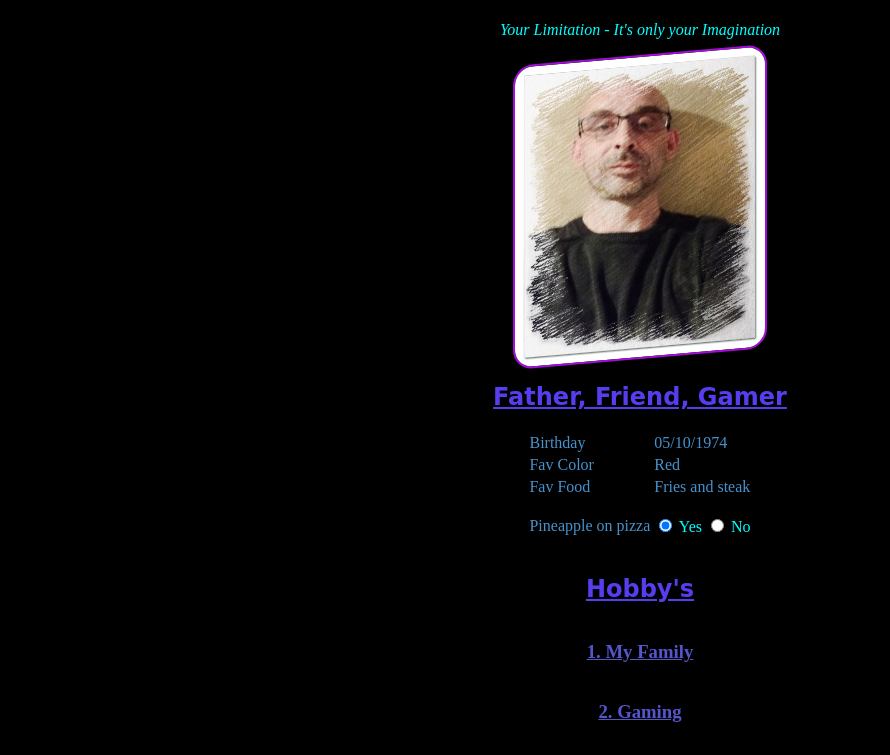
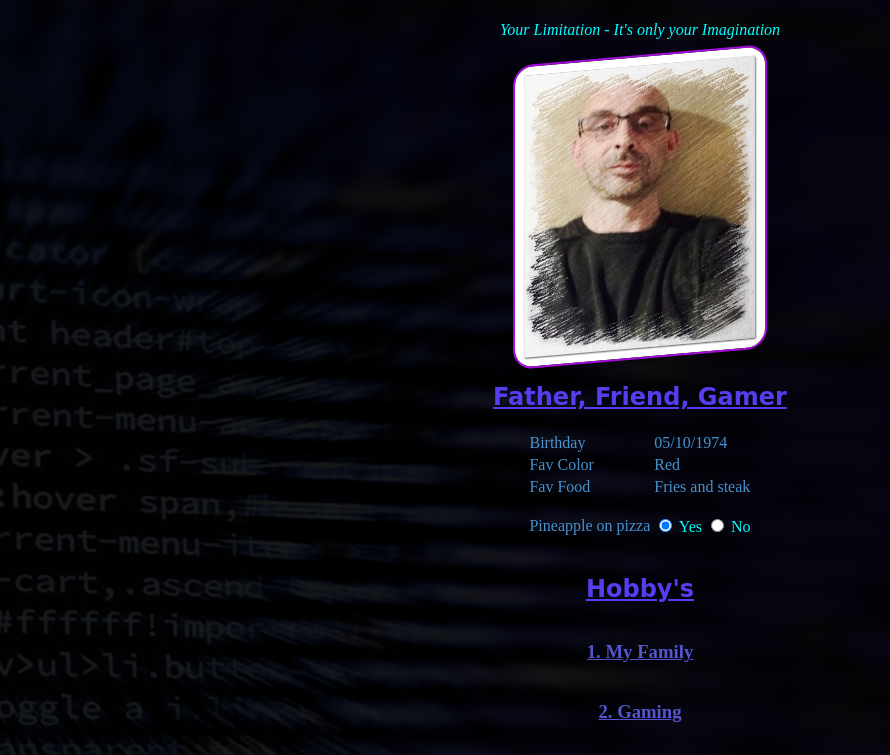
Before and after one commit to DeRooDirk/Markdown-to-HTML-and-CSS, a plain HTML site: page index.html in a window 1280 px wide. Shown: the part 127-882 px from the top of the page, without its empty margins (0-890 px from the left). Drawn offline with Linux system fonts and the light colour scheme; a web font is replaced by a local one.

Commit message:
Update style.css
background update

```diff
--- a/style.css
+++ b/style.css
@@ -1,6 +1,10 @@
 
 body{
-    background-color: rgb(0, 0, 0);
+
+    background: linear-gradient( rgba(0, 0, 0, 0.9), rgba(0, 0, 0, 0.9) ), url(./img/bg.jpg);
+    background-position: center center;
+    background-size: cover;
+    background-repeat: no-repeat;
     display: flex;
     flex-direction: column;
     align-items: center;
```
